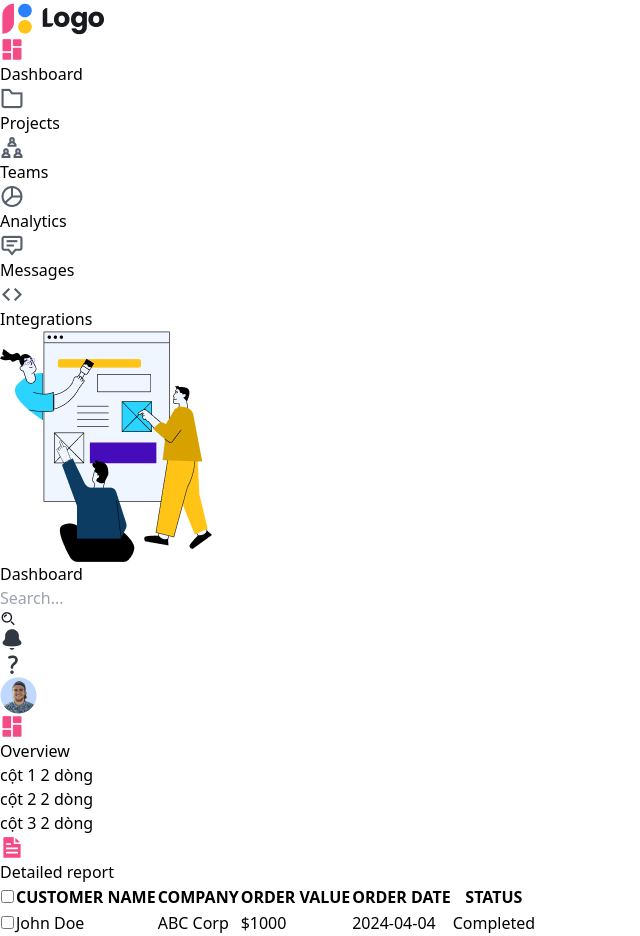
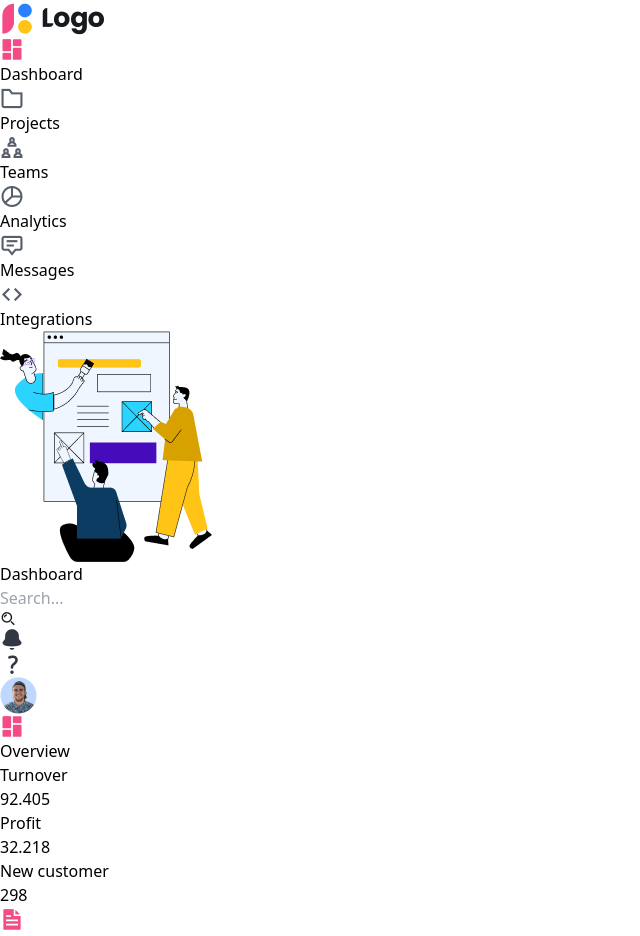
Before and after one commit to NguyenMinh-cn/PhatTrienGiaoDien_DHCN, a React (Vite) app in the folder BaiTapTuan7_PageAdmin/tuan7/: page / in a window 1280 px wide. Shown: the top 936 px of the page, without its empty margins (0-640 px from the left). Built offline with nearby package versions, Linux system fonts and the light colour scheme; data requests are answered from the project's data file.

Commit message:
tao json-server cho 3 muc overview

```diff
--- a/BaiTapTuan7_PageAdmin/tuan7/db.json
+++ b/BaiTapTuan7_PageAdmin/tuan7/db.json
@@ -1,9 +1,11 @@
 {
-    "posts": [
-      { "id": 1, "title": "json-server", "author": "typicode" }
-    ],
-    "comments": [
-      { "id": 1, "body": "some comment", "postId": 1 }
-    ],
-    "profile": { "name": "typicode" }
-  }
+  "Turnover": [
+    { "id": 1, "title": "Turnover", "data": 92.405 }
+  ],
+  "Profit": [
+    { "id": 2, "title": "Profit", "data": 32.218 }
+  ],
+  "New_customer": [
+    { "id": 3, "title": "New customer", "data": 298 }
+  ]
+}
--- a/BaiTapTuan7_PageAdmin/tuan7/package.json
+++ b/BaiTapTuan7_PageAdmin/tuan7/package.json
@@ -10,6 +10,7 @@
     "preview": "vite preview"
   },
   "dependencies": {
+    "axios": "^1.8.4",
     "react": "^19.0.0",
     "react-dom": "^19.0.0"
   },
--- a/BaiTapTuan7_PageAdmin/tuan7/src/components/Layout.jsx
+++ b/BaiTapTuan7_PageAdmin/tuan7/src/components/Layout.jsx
@@ -1,3 +1,6 @@
+import React, { useEffect, useState } from "react";
+import axios from "axios";
+
 import GroupImage from '../assets/img/Group.png';
 import Bell1 from '../assets/img/Bell 1.png';
 import Button1509 from '../assets/img/Button 1509.png';
@@ -18,6 +21,37 @@ import Search from '../assets/img/Search.png';
 import Squares from '../assets/img/Squares four 1.png';
 import Avatar1 from '../assets/img/Avatar (1).png';
 function Layout() {
+    const [data, setData] = useState({
+        turnover: null,
+        profit: null,
+        newCustomer: null
+    });
+    const [loading, setLoading] = useState(true);
+    const [error, setError] = useState(null);
+    useEffect(() => {
+
+        const fetchData = async () => {
+            try {
+                const [turnoverRes, profitRes, newCustomerRes] = await Promise.all([
+                    axios.get('http://localhost:5000/Turnover'),
+                    axios.get('http://localhost:5000/Profit'),
+                    axios.get('http://localhost:5000/New_customer')
+                ]);
+
+                setData({
+                    turnover: turnoverRes.data[0] || null,
+                    profit: profitRes.data[0] || null,
+                    newCustomer: newCustomerRes.data[0] || null
+                });
+                setLoading(false);
+            } catch (err) {
+                setError(err.message);
+                setLoading(false);
+            }
+        };
+
+        fetchData();
+    }, []);
     return (
         <div className="grid grid-cols-4 gap-4 p-4 h-screen ">
             {/* Menu (1 cột) */}
@@ -93,13 +127,34 @@ function Layout() {
                         <span>Overview</span>
                     </div>
                     <div className=" col-span-1 row-span-2 bg-slate-400">
-                        cột 1 2 dòng
+                    {data.turnover ? (
+                            <>
+                                <h3>{data.turnover.title}</h3>
+                                <p>{data.turnover.data}</p>
+                            </>
+                        ) : (
+                            <div>No data available</div>
+                        )}
                     </div>
                     <div className=" col-span-1 row-span-2 bg-slate-400">
-                        cột 2 2 dòng
+                    {data.profit ? (
+                            <>
+                                <h3>{data.profit.title}</h3>
+                                <p>{data.profit.data}</p>
+                            </>
+                        ) : (
+                            <div>No data available</div>
+                        )}
                     </div>
                     <div className=" col-span-1 row-span-2 bg-slate-400">
-                        cột 3 2 dòng
+                    {data.newCustomer ? (
+                            <>
+                                <h3>{data.newCustomer.title}</h3>
+                                <p>{data.newCustomer.data}</p>
+                            </>
+                        ) : (
+                            <div>No data available</div>
+                        )}
                     </div>
                 </div>
                 <div className="col-span-3 row-span-6 border-b p-4">
```
Also changed, not shown: 2 other files (tests, documents, lock files or other folders).
